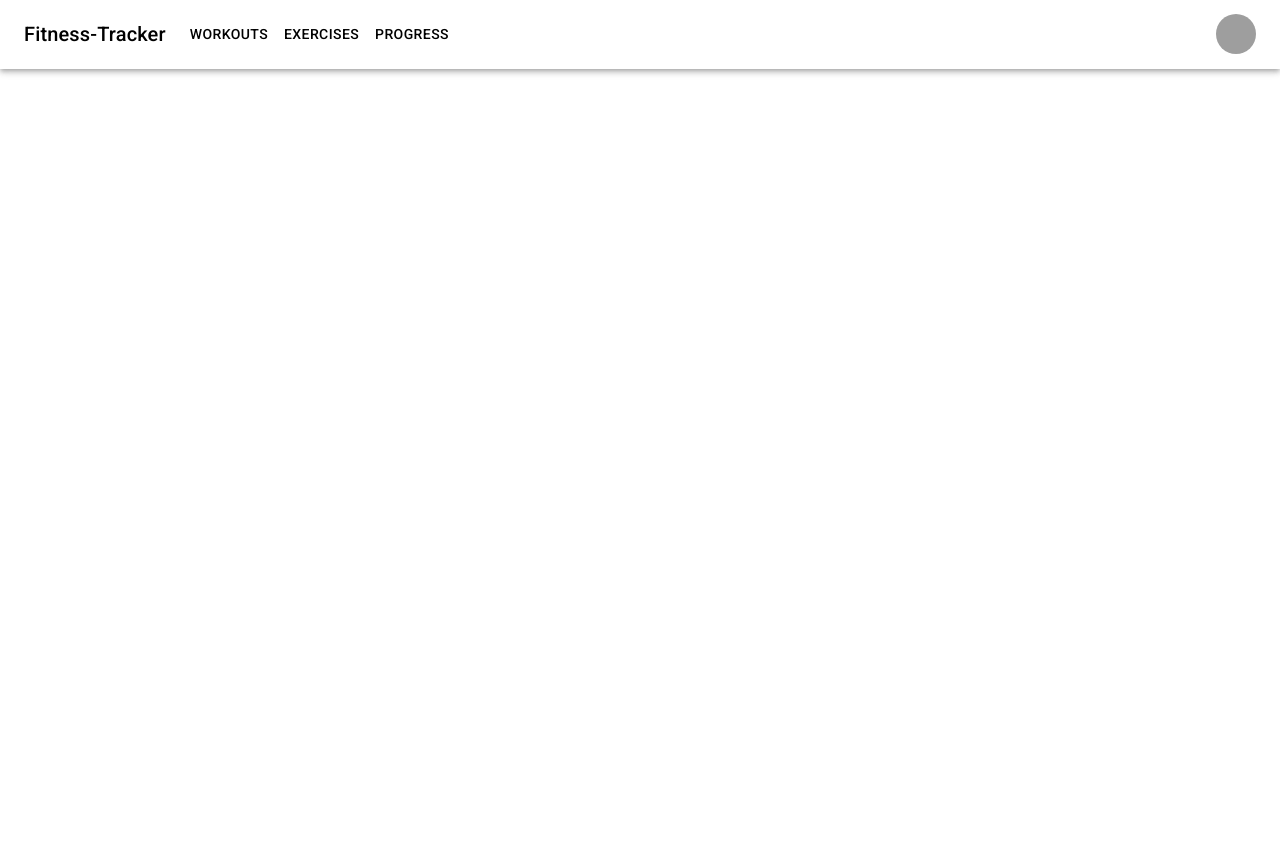
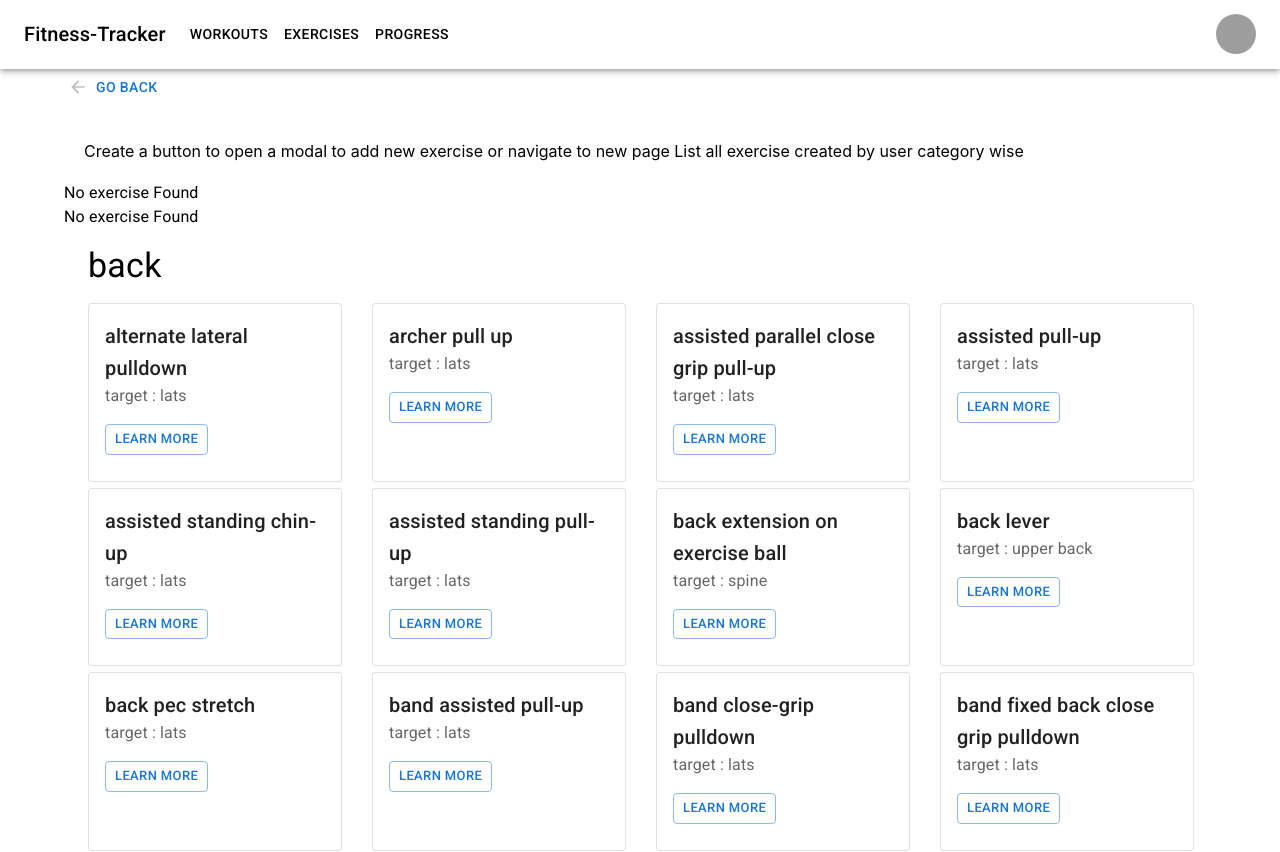
Before and after one commit to akshatgarg12/GetFit, a React (Create React App) app in the folder client/: page /exercises/back in a window 1280 px wide. Shown: the top 852 px of the page. Before the commit the page ends 800 px from the top, so only its background shows below. Built offline with nearby package versions, Linux system fonts and the light colour scheme; grey boxes are pictures that could not be loaded.

Commit message:
added categories to exercises page

```diff
--- a/client/src/App.tsx
+++ b/client/src/App.tsx
@@ -23,6 +23,7 @@ const App = ():JSX.Element  => {
         <Route path = "/progress" element={<ProgressPage />} />
         <Route path = "/progress/:id" element={<ProgressInfoPage />} />
         <Route path = "/exercises" element={<ExercisesPage />} />
+        <Route path = "/exercises/:bodyPart" element={<ExercisesPage />} />
         <Route path = "/exercise/:id" element={<ExerciseInfoPage />} />
         <Route path = "/workouts" element={<WorkoutsPage />} />
         <Route path = "/workout/:id" element={<WorkoutInfoPage />} />
--- a/client/src/Pages/Exercises.tsx
+++ b/client/src/Pages/Exercises.tsx
@@ -2,35 +2,101 @@ import * as React from 'react';
 import Grid from '@mui/material/Grid';
 import Box from '@mui/material/Box';
 import Container from '@mui/material/Container';
+import Button from '@mui/material/Button';
 import ExerciseCard from '../components/ExerciseCard';
 import Exercises from '../assets/exercises.json'
-
+import ArrowBackIcon from '@mui/icons-material/ArrowBack';
+import {Link, useParams, useNavigate} from 'react-router-dom'
+import {Typography } from '@mui/material';
 interface ExercisesPageProps {
-
 }
 
 const ExercisesPage: React.FC<ExercisesPageProps> = () => {
     // render those exercise from array based on category
     // add a btn to add new exercise
     // render only a few at a time.. like 4-5 of each bodypart and create a search option / view all for each category
+    const {bodyPart : specificBodyPart} = useParams()
+    const navigate = useNavigate()
+    const bodyParts = new Set<string>()
+    Exercises.forEach((exercise) => {
+        bodyParts.add(exercise.bodyPart)
+    })
+    // key : array[exercise]
+    const bodyPartExerciseMap = new Map<string, Array<any>>()
+    Array.from((bodyParts)).forEach((bp) => {
+        bodyPartExerciseMap.set(bp, [])
+    })
+    Exercises.forEach((exercise) => {
+        // @ts-ignore
+        const exercisesArr = [...bodyPartExerciseMap.get(exercise.bodyPart), exercise]
+        bodyPartExerciseMap.set(exercise.bodyPart, exercisesArr)
+    })
+    const bodyPartExercisesDS = Array.from(bodyPartExerciseMap).map(([bodyPart, exercises]) => ({bodyPart, exercises}))
+    const onClickGoBackHandler = () => {
+        navigate(-1);
+    }
     return (
-        <div>
+        <Container>
+            {
+                specificBodyPart &&
+                <Button sx={{marginBottom : "1rem"}} onClick={onClickGoBackHandler} startIcon={<ArrowBackIcon fontSize="large" color="disabled" />}>
+                Go Back
+                </Button>
+            }
             <Box sx={{padding : "20px"}} mb="1.5">
                 Create a button to open a modal to add new exercise or navigate to new page
                 List all exercise created by user category wise
             </Box>
+            {
+                bodyPartExercisesDS.map(({bodyPart, exercises}) => {
+                if(!specificBodyPart){
+                    return (
                         <Container>
+                            <Box sx={{display:"flex", flexDirection:"row", justifyContent:"space-between"}}>
+                                <Typography variant="h4" sx={{margin:"1rem 0"}}>{bodyPart}</Typography>
+                                <Link style={{margin:"auto 0"}} to={"/exercises/" + bodyPart} > View all</Link>
+                            </Box>
                             <Grid container rowSpacing={1} columnSpacing={{ xs: 2, sm: 3, md: 4 }}>
                                 {
-                        Exercises.map(({id, name, target}) => (
+                                    exercises.slice(0,10).map(({id, name, target}) => {
+                                        return (
                                             <Grid key={id} item xs={6} sm={4} md={3}>
                                                 <ExerciseCard id={id} name={name} target={target} />
                                             </Grid>
-                        ))
+                                        )
+                                    })
+
                                 }
                             </Grid>
                         </Container>
-        </div>
+                    )
+                }
+
+                if(bodyPart.toLowerCase() === specificBodyPart.toLowerCase()){
+                    return (
+                    <Container>
+                            <Typography variant="h4" sx={{margin:"1rem 0"}}>{bodyPart}</Typography>
+                            <Grid container rowSpacing={1} columnSpacing={{ xs: 2, sm: 3, md: 4 }}>
+                                {
+                                    exercises.map(({id, name, target}) => {
+                                        return (
+                                            <Grid key={id} item xs={6} sm={4} md={3}>
+                                                <ExerciseCard id={id} name={name} target={target} />
+                                            </Grid>
+                                        )
+                                    })
+
+                                }
+                            </Grid>
+                    </Container>
+                    )
+                }
+                else{
+                    return <Typography>No exercise Found</Typography>;
+                }
+            })
+        }
+        </Container>
     );
 }
 
```
Lines whose indentation alone changed are shown as unchanged.
